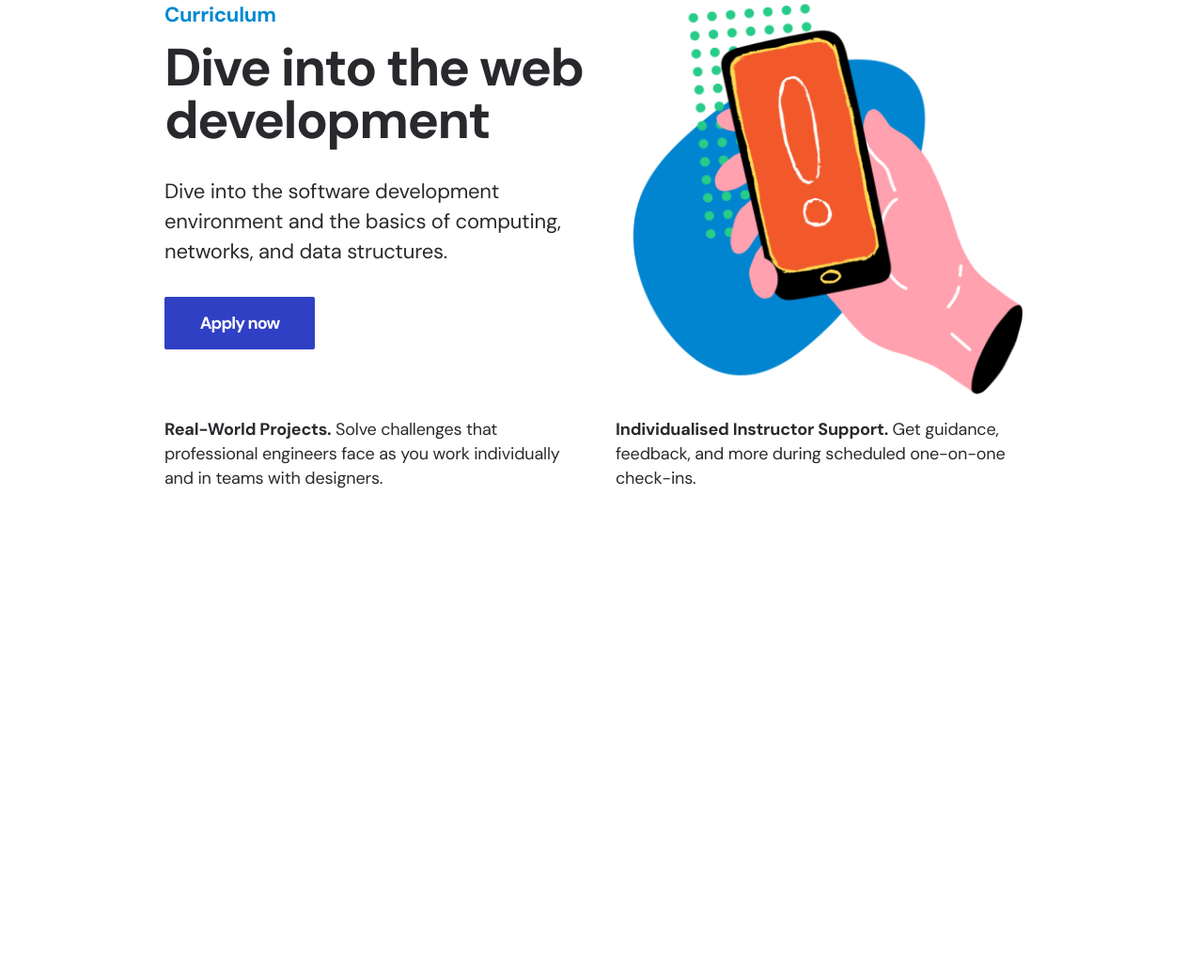
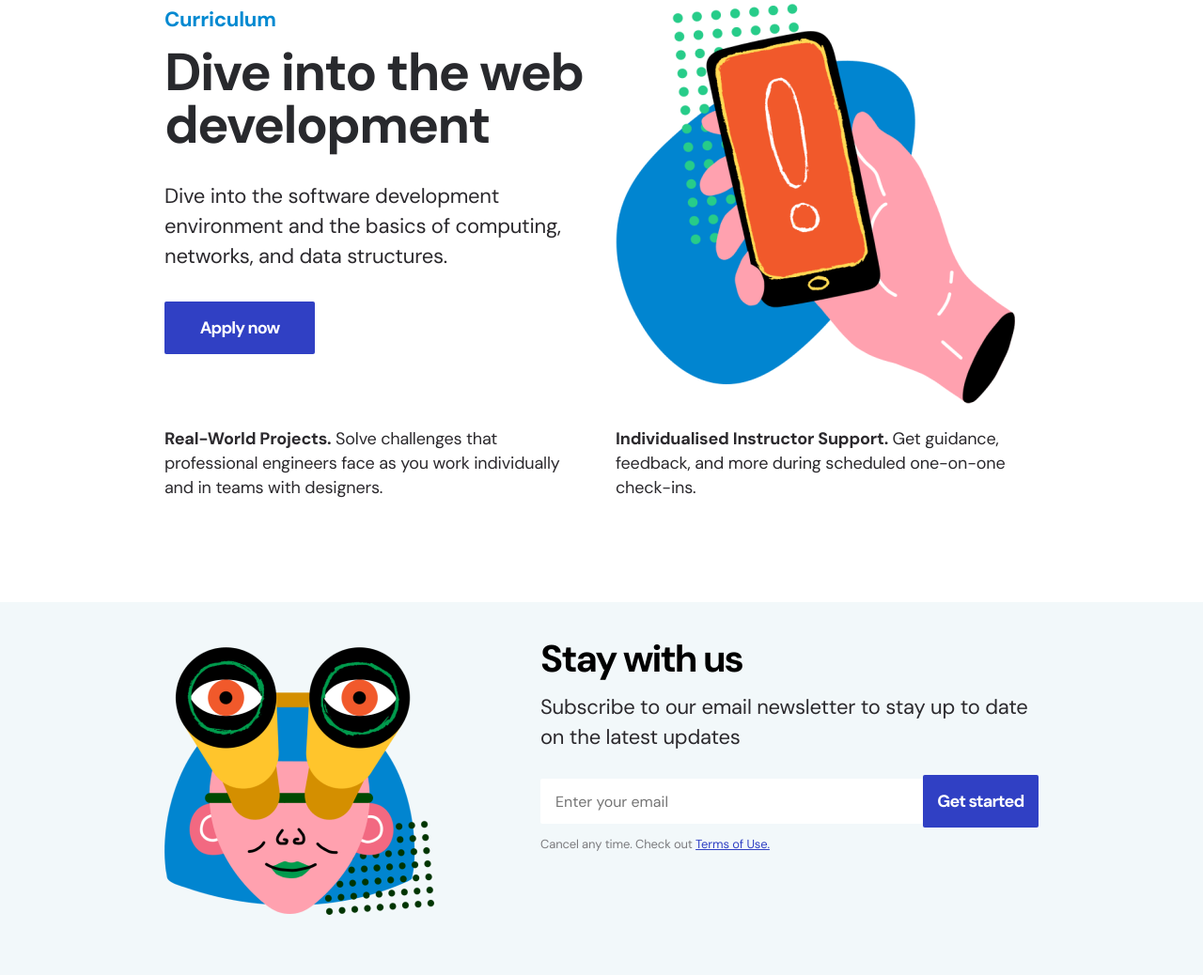
Before and after one commit to thdalstn6352/Responsive-Webpage, a plain HTML site: page Responsive-Webpage/index.html in a window 1280 px wide. Shown: the part 1831-2869 px from the top of the page at 94% size. Before the commit the page ends 2462 px from the top, so only its background shows below. Drawn offline with Linux system fonts and the light colour scheme.

Commit message:
subscription part completed

```diff
--- a/Responsive-Webpage/css/style.css
+++ b/Responsive-Webpage/css/style.css
@@ -51,6 +51,7 @@ p {
   color: #fff;
   width: 140px;
   height: 48px;
+  border: none;
   border-radius: 2px;
   font-size: 15px;
   font-weight: 700;
@@ -196,6 +197,9 @@ p {
   margin-bottom: 32px;
 }
 
+.curriculum-image {
+  display: none;
+}
 .curriculum .row:first-child .col-12:first-child {
   margin-bottom: 48px;
 }
@@ -205,10 +209,67 @@ p {
   line-height: 22px;
 }
 
-.curriculum .row:last-child p:first-child {
-  display: block;
+.curriculum .row:last-child col-12:first-child {
   margin-bottom: 40px;
 }
+
+/* Subscription */
+.subscription {
+  background-color: #f2f8fa;
+  padding: 40px 0px;
+  text-align: center;
+}
+
+.subscription-image {
+  display: flex;
+  justify-content: center;
+  align-items: center;
+  padding: 25px 0px;
+  margin-bottom: 16px;
+}
+.subscription-image img {
+  display: block;
+  width: auto;
+  height: 190px;
+}
+
+.subscription-title {
+  font-size: 32px;
+  line-height: 1;
+  letter-spacing: -0.05em;
+  margin-bottom: 16px;
+}
+
+.subscription-desc {
+  margin-bottom: 24px;
+}
+
+.subscription .input-group input {
+  width: 100%;
+  height: 48px;
+  padding: 0 16px;
+  border-radius: 2px;
+  margin-bottom: 8px;
+  background-color: #fff;
+  border: none;
+}
+
+.subscription .input-group .fill-button {
+  width: 100%;
+  margin-bottom: 8px;
+}
+
+.subscription-form .form-notice {
+  font-size: 13px;
+  line-height: 20px;
+  color: #7b7b7e;
+}
+
+.subscription-form .form-notice a {
+  color: #3040c4;
+  text-decoration: underline;
+}
+
 /* >= 768px */
 @media screen and (min-width: 768px) {
   /* Reset CSS */
@@ -287,17 +348,22 @@ p {
     margin-bottom: 24px;
   }
 
+  /* Curriculum */
+
   .curriculum {
     padding: 80px 0 109px 0;
   }
 
-  .curriculum .row:first-child .col-12:last-child {
-    background-image: url('../assets/img-curriculum.png');
-    background-position: center center;
-    background-repeat: no-repeat;
-    background-size: contain;
+  .curriculum-image {
+    display: block;
   }
 
+  .curriculum-image img {
+    display: block;
+    width: 100%;
+    height: auto;
+    max-width: 425px;
+  }
   .curriculum .row:first-child {
     margin-bottom: 24px;
   }
@@ -307,9 +373,38 @@ p {
     line-height: 26px;
   }
 
-  .curriculum .row:last-child p:first-child {
-    display: block;
+  .curriculum .row:last-child col-12:first-child {
     margin-bottom: 0;
+  }
+
+  /*Subscription*/
+
+  .subscription {
+    text-align: left;
+  }
+  .subscription-image {
+    padding: 8px 0;
+    justify-content: flex-start;
+    margin-right: 30px;
+  }
+  .subscription-image img {
+    width: auto;
+    height: 285px;
+    margin-left: 0;
+  }
+
+  .subscription-title {
+    font-size: 40px;
+  }
+
+  .subscription-form .input-group {
+    display: flex;
+    align-items: center;
+  }
+
+  .subscription-form .input-group .fill-button {
+    width: 160px;
+    height: 56px;
   }
 }
 
--- a/Responsive-Webpage/index.html
+++ b/Responsive-Webpage/index.html
@@ -96,7 +96,7 @@
 
   <section class="curriculum">
     <div class="container">
-      <div class="row">
+      <div class="row align-items-center">
         <div class="col-12 col-md-6">
           <strong class="section-category">
             Curriculum
@@ -113,7 +113,11 @@
             Apply now
           </a>
         </div>
-        <div class="col-12 col-md-6"></div>
+        <div class="col-12 col-md-6">
+          <div class="curriculum-image">
+            <img src="./assets/img-curriculum.png" alt="curriculum image">
+          </div>
+        </div>
       </div>
       <div class="row">
         <div class="col-12 col-md-6">
@@ -126,12 +130,33 @@
     </div>
   </section>
 
-  <section class="subscription">
+  <aside class="subscription">
     <div class="container">
       <div class="row">
+        <div class="col-12 col-md-5">
+          <div class="subscription-image">
+            <img src="./assets/img-banner.png" alt="subscription">
+          </div>
+        </div>
+        <div class="col-12 col-md-7">
+          <h1 class="subscription-title">
+            Stay with us
+          </h1>
+          <p class="subscription-desc">
+            Subscribe to our email newsletter to stay up to date on the latest updates
+          </p>
+          <form action="" method="POST" class="subscription-form">
+            <div class="input-group">
+              <input type="email" placeholder="Enter your email"/>
+              <button type="submit" class="fill-button">Get started</button>
+            </div>
+            <p class="form-notice">Cancel any time. Check out <a href="#">Terms of Use.</a></p>
+          </form>
+
+        </div>
       </div>
     </div>
-  </section>
+  </aside>
 
   <section class="footer">
     <div class="container">
```
